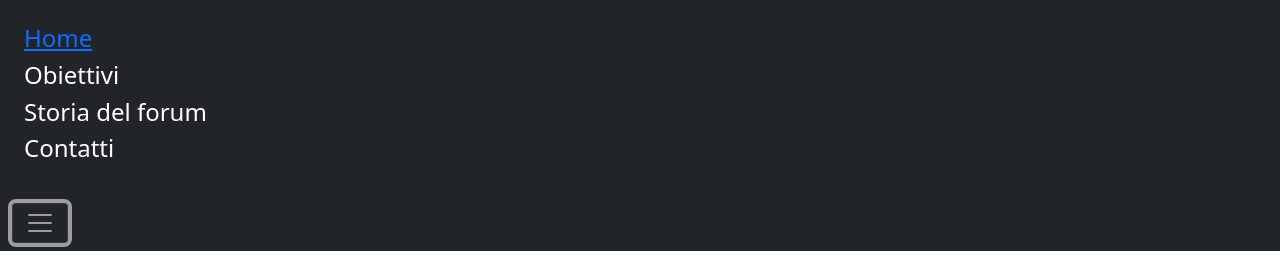
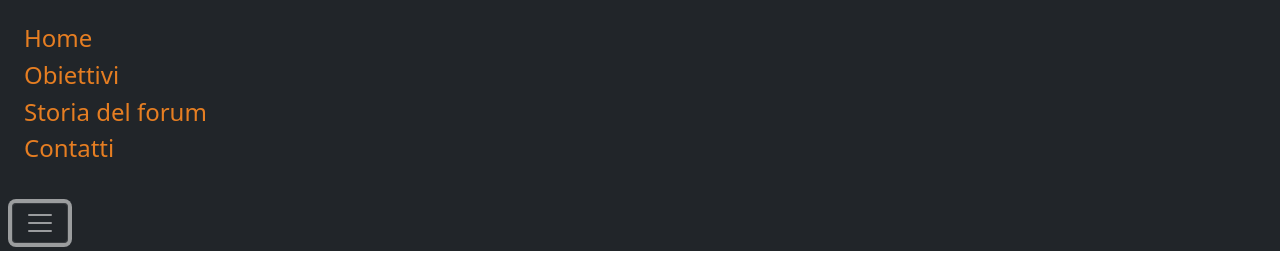
Before and after one commit to Forum00/Sito, a plain HTML site: page index.html in a window 1280 px wide. Both pictures are taken after a click on the button "Toggle navigation". Shown: the top 274 px of the page. Drawn offline with nearby package versions, Linux system fonts and the light colour scheme.

Commit message:
Update index.html

```diff
--- a/index.html
+++ b/index.html
@@ -16,10 +16,10 @@
     <div class="collapse" id="navbarToggleExternalContent">
         <div class="bg-dark p-4">
 
-          <h5 class="text-white h4"><a href="#">Home</a></h5>
-          <h5 class="text-white h4">Obiettivi<a href="#"></a></h5>
-          <h5 class="text-white h4">Storia del forum <a href="#"></a></h5>
-          <h5 class="text-white h4">Contatti <a href="#"></a></h5>
+              <h5 class="h4"><a href="index.html" style="color: #e67e22; text-decoration: none;">Home</a></h5>
+              <h5 class="h4"><a href="Obiettivi.html" style="color: #e67e22; text-decoration: none;">Obiettivi</a></h5>
+              <h5 class="h4"><a href="Storia_Forum.html" style="color: #e67e22; text-decoration: none;">Storia del forum</a></h5>
+              <h5 class="h4"><a href="Contatti.html" style="color: #e67e22; text-decoration: none;">Contatti</a></h5>
 
         </div>
       </div>
```
